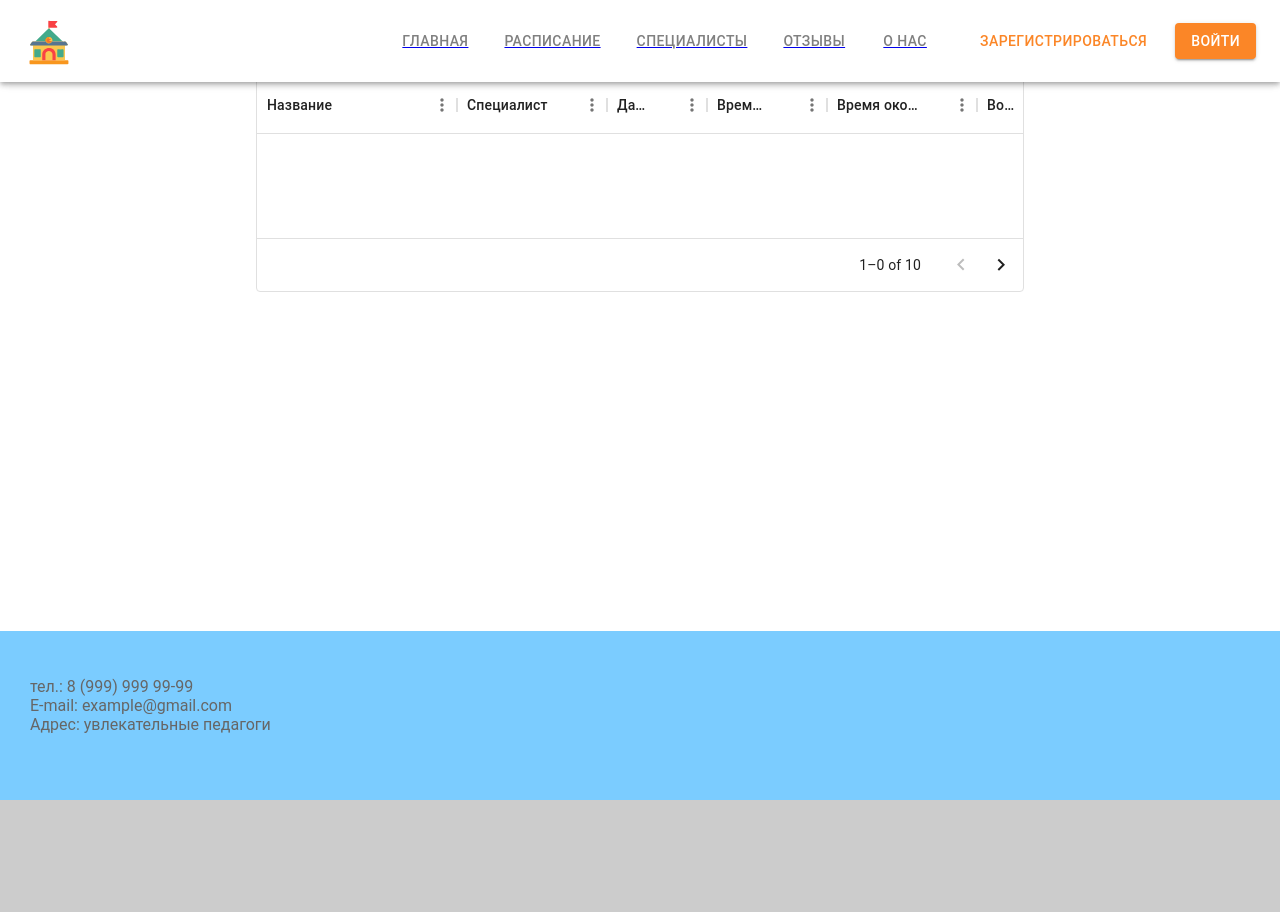
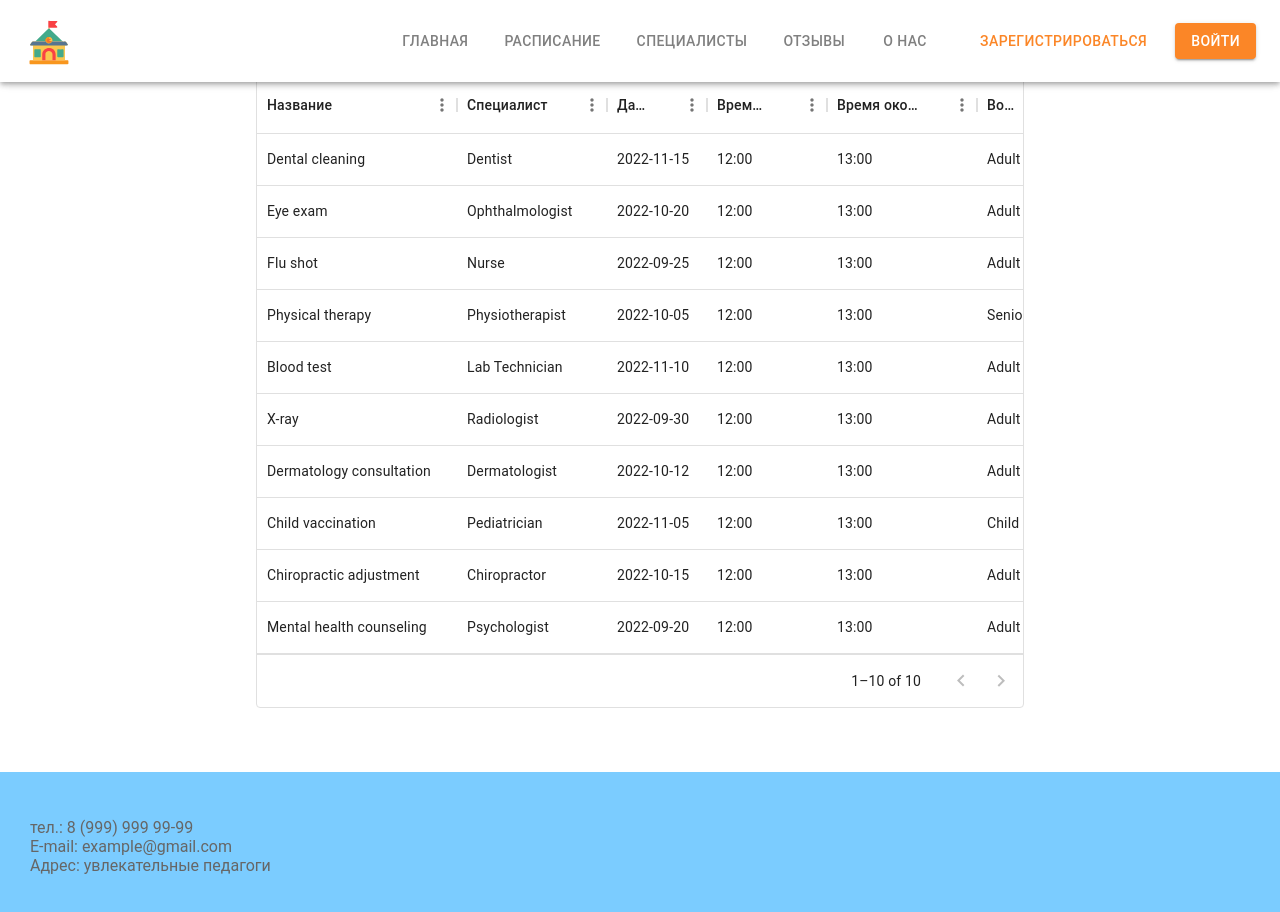
Before and after one commit to danil87/BD_kurs, a React (Create React App) app in the folder db_frontend/: page /schedule in a window 1280 px wide. Shown: the top 912 px of the page. Before the commit the page ends 800 px from the top, so only its background shows below. Built offline with nearby package versions, Linux system fonts and the light colour scheme.

Commit message:
create specialist page

```diff
--- a/db_frontend/src/App.js
+++ b/db_frontend/src/App.js
@@ -3,6 +3,7 @@ import Main from './components/Main/Main';
 import Footer from './components/Footer/Footer';
 import { Route, Routes } from 'react-router-dom';
 import ClassSchedule from './components/ClassSchedule/ClassSchedule';
+import SpecialistsList from './components/SpecialiststList/SpecialistsList';
 import './App.css';
 
 function App() {
@@ -12,7 +13,7 @@ function App() {
       <Routes>
         <Route path='/' element={<Main />} />
         <Route path='/schedule' element={ <ClassSchedule /> } />
-        <Route path='/specialists' />
+        <Route path='/specialists' element={<SpecialistsList />} />
         <Route path='/reviews' />
         <Route path='/aboutUs' />
       </Routes>
--- a/db_frontend/src/components/CardList/CardList.js
+++ b/db_frontend/src/components/CardList/CardList.js
@@ -2,9 +2,9 @@ import CardInfo from "../CardInfo/CardInfo";
 import './CardList.css'
 
 
-function CardList() {
+function CardList({myStyle}) {
     return (
-        <div className="CardList">
+        <div className="CardList" style={myStyle}>
             <div className="CardList__content"><CardInfo />
                 <CardInfo />
                 <CardInfo />
--- a/db_frontend/src/components/ClassSchedule/ClassSchedule.js
+++ b/db_frontend/src/components/ClassSchedule/ClassSchedule.js
@@ -18,8 +18,6 @@ const tableHeader = [
             const onClick = (event) => {
                 event.stopPropagation();
             };
-
-            console.log(params);
 
             return (
                 <Button
@@ -142,14 +140,12 @@ function ClassSchedule() {
             <DataGrid
                 rows={rows}
                 columns={tableHeader}
-                // initialState={{
-                //     pagination: {
-                //         paginationModel: { page: 0, pageSize: 10 },
-                //     },
-                // }}
+                initialState={{
+                    pagination: {
+                        paginationModel: { page: 0, pageSize: 10 },
+                    },
+                }}
                 disableRowSelectionOnClick
-                autoHeight
-                autoPageSize
             />
         </div>
     )
--- a/db_frontend/src/components/Header/Header.js
+++ b/db_frontend/src/components/Header/Header.js
@@ -62,9 +62,8 @@ function Header() {
                     </Box>
                     <Box sx={{ flexGrow: 1, color: 'white', display: { xs: 'none', md: 'flex', justifyContent: 'flex-end' } }}>
                         {pages.map((page) => (
-                            <Link to={page.path}>
+                            <Link key={page.title} to={page.path} style={{ textDecoration: 'none' }}>
                                 <Button
-                                    key={page.title}
                                     sx={{ my: 2, color: 'gray', display: 'block', marginRight: '20px' }}
                                 >
                                     {page.title}
--- /dev/null
+++ b/db_frontend/src/components/SpecialiststList/SpecialistsList.css
@@ -0,0 +1,4 @@
+.SpecialistsList {
+    margin-top: 7%;
+    height: 100%;
+}
--- /dev/null
+++ b/db_frontend/src/components/SpecialiststList/SpecialistsList.js
@@ -0,0 +1,12 @@
+import CardList from "../CardList/CardList";
+import './SpecialistsList.css'
+
+function SpecialistsList() {
+    return (
+        <div className="SpecialistsList">
+            <CardList myStyle={{backgroundColor: '#fff', height: '100%'}} />
+        </div>
+    )
+}
+
+export default SpecialistsList;
```
